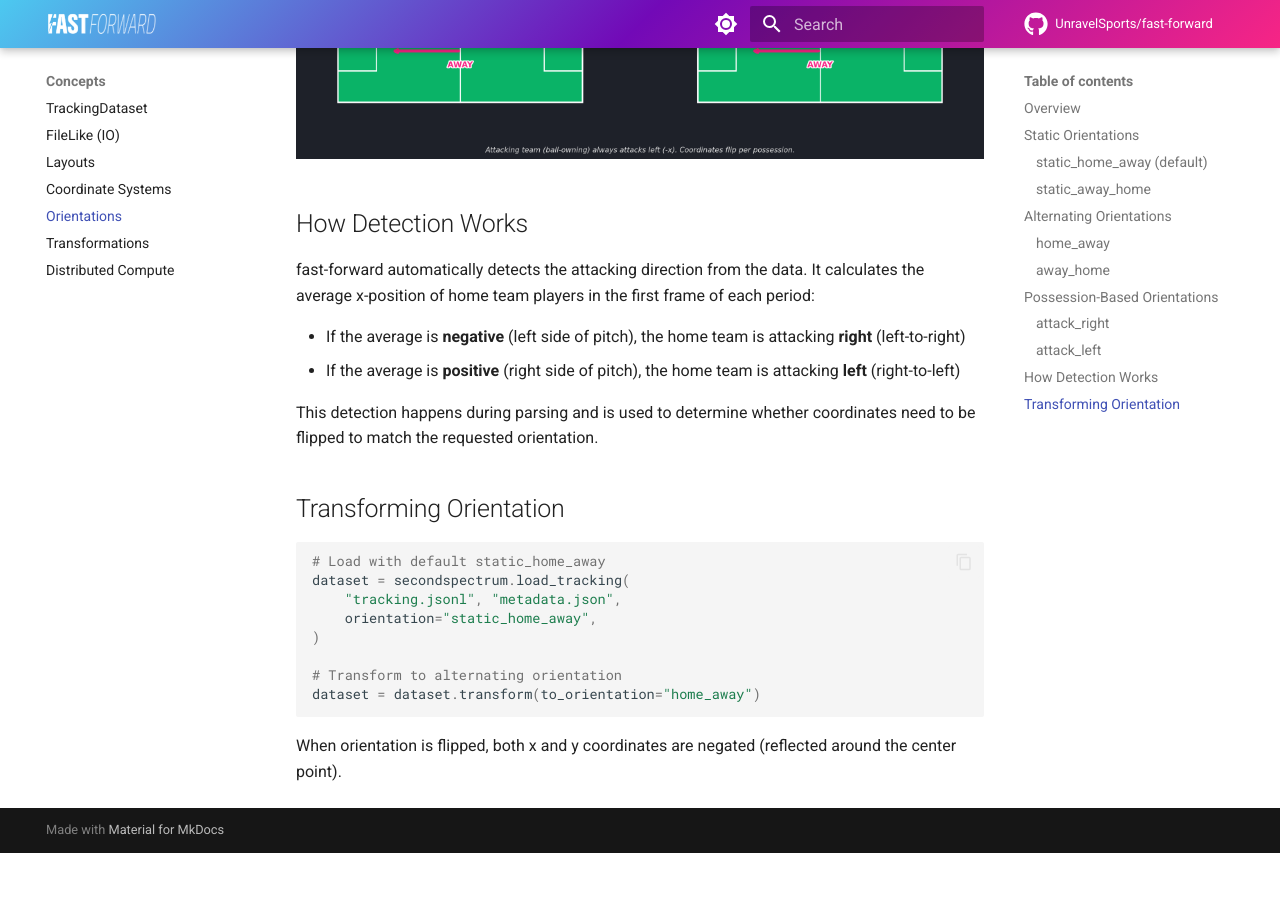
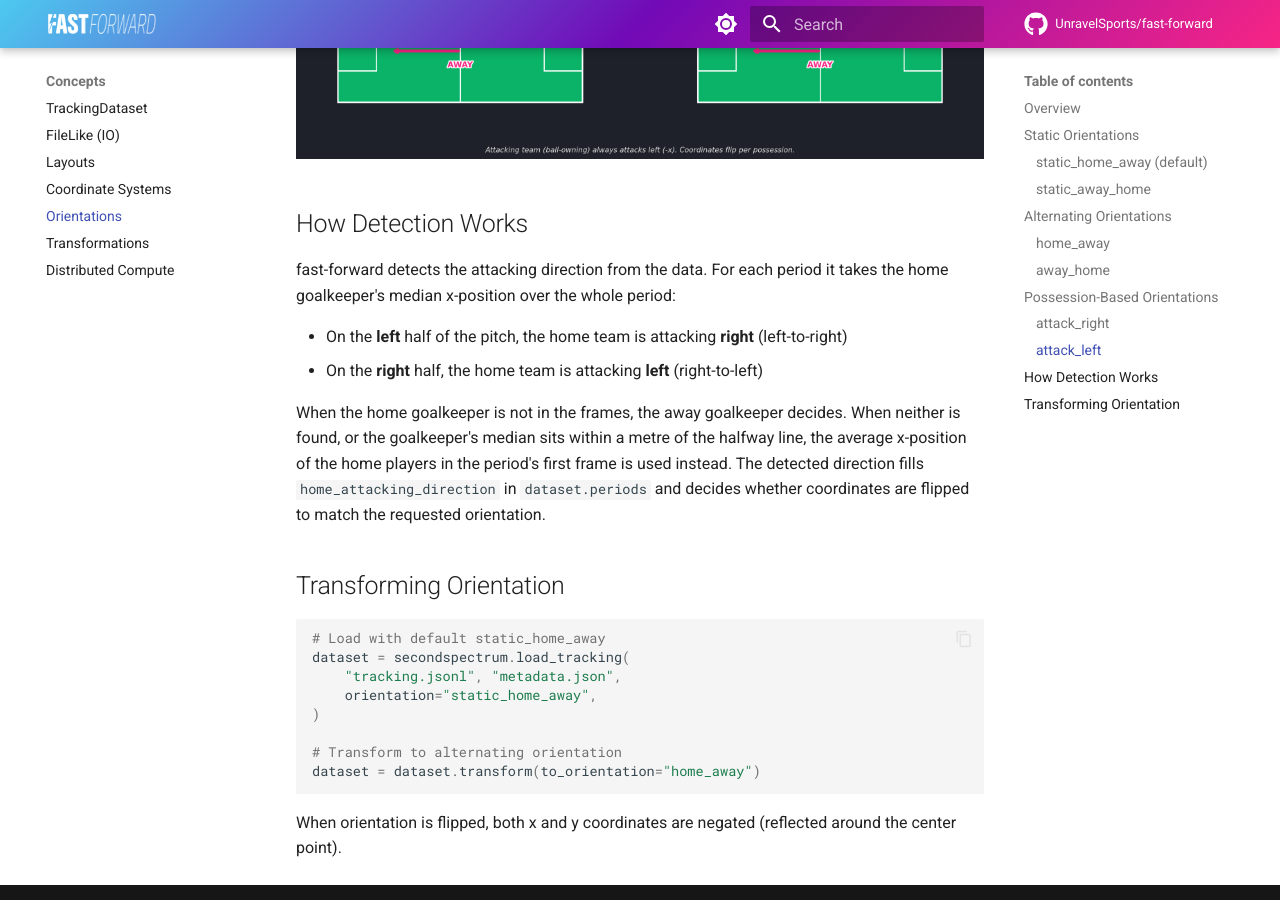
Before and after one commit to UnravelSports/fast-forward, an MkDocs documentation site: the page built from docs/concepts/orientations.md, in a window 1280 px wide and 900 px high, scrolled down 3528 px. Built offline with MkDocs 1.6.1 and Material for MkDocs 9.7.7, drawn with Linux system fonts in a browser that asks for light colours; comment, search, counter and statistics services are not loaded; before the commit the page ends 4381 px from its top, so only the background shows below that.

Commit message:
Docs: goalkeeper-based direction detection, null ball coordinates

```diff
--- a/docs/concepts/orientations.md
+++ b/docs/concepts/orientations.md
@@ -63,12 +63,12 @@ The attacking (ball-owning) team always attacks towards negative x (-x, left).
 
 ## How Detection Works
 
-fast-forward automatically detects the attacking direction from the data. It calculates the average x-position of home team players in the first frame of each period:
+fast-forward detects the attacking direction from the data. For each period it takes the home goalkeeper's median x-position over the whole period:
 
-- If the average is **negative** (left side of pitch), the home team is attacking **right** (left-to-right)
-- If the average is **positive** (right side of pitch), the home team is attacking **left** (right-to-left)
+- On the **left** half of the pitch, the home team is attacking **right** (left-to-right)
+- On the **right** half, the home team is attacking **left** (right-to-left)
 
-This detection happens during parsing and is used to determine whether coordinates need to be flipped to match the requested orientation.
+When the home goalkeeper is not in the frames, the away goalkeeper decides. When neither is found, or the goalkeeper's median sits within a metre of the halfway line, the average x-position of the home players in the period's first frame is used instead. The detected direction fills `home_attacking_direction` in `dataset.periods` and decides whether coordinates are flipped to match the requested orientation.
 
 ## Transforming Orientation
 
```
Also changed, not shown: docs/concepts/dataset.md (+2 -0 lines).
